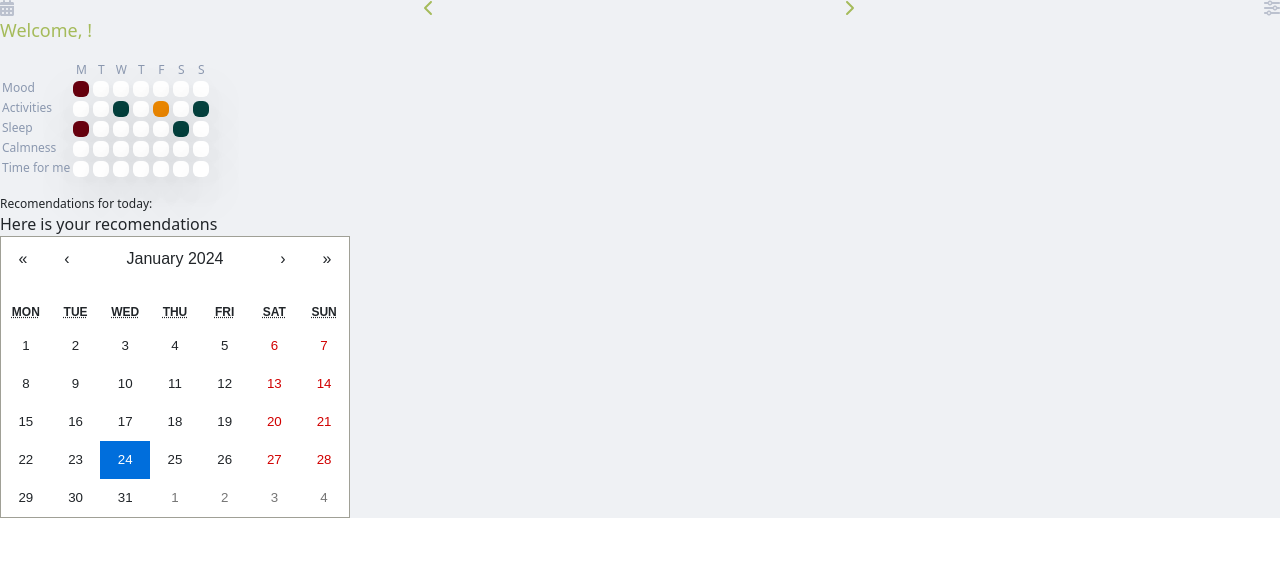
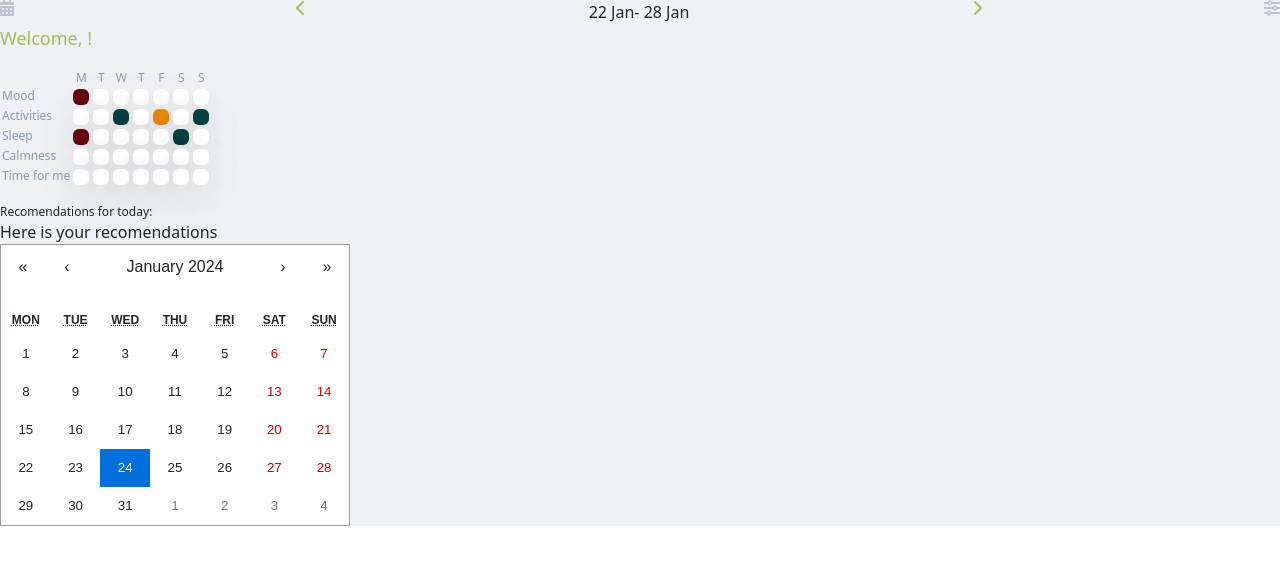
Before and after one commit to kaiuliia/well_being_frontend, a React (Create React App) app: page /user/dashboard in a window 1280 px wide. Shown: the top 564 px of the page. Built offline with nearby package versions, Linux system fonts and the light colour scheme; the HTML template or start-up script is replaced by a standard one.

Commit message:
added dates to the header

```diff
--- a/src/Pages/dashboard.tsx
+++ b/src/Pages/dashboard.tsx
@@ -4,6 +4,7 @@ import "react-calendar/dist/Calendar.css";
 import { DashboardTable } from "../components/dashboard/table";
 import { Recomend } from "../components/dashboard/recomend";
 import { HeaderDashboard } from "../components/dashboard/header";
+import moment from "moment";
 
 type ValuePiece = Date | null;
 
@@ -39,21 +40,28 @@ export function Dashboard() {
   // Formatting the dates to 'YYYY-MM-DD' format
   const formattedFirstDayOfWeek = firstDayOfWeek.toISOString().split("T")[0];
   const formattedLastDayOfWeek = lastDayOfWeek.toISOString().split("T")[0];
-
-  console.log("Start of the week:", formattedFirstDayOfWeek);
-  console.log("End of the week:", formattedLastDayOfWeek);
+  //
+  // console.log("Start of the week:", formattedFirstDayOfWeek);
+  // console.log("End of the week:", formattedLastDayOfWeek);
   const handleSubmit = () => {};
   // const [names, setNames] = useState('kolya')
   // const onchangeinput = (e: React.ChangeEvent<HTMLInputElement>) => {
   //  setNames(e.target.value) ;
   // };
 
+  moment.updateLocale("en", {
+    week: {
+      dow: 1, // Monday is the first day of the week.
+    },
+  });
+
   const calendarRange = value;
-
+  const startDate = moment().startOf("week").utc().format("D MMM");
+  const endDate = moment().endOf("week").utc().format("D MMM");
   console.log(calendarRange);
   return (
     <div className="bg-back-gray w-100">
-      <HeaderDashboard />
+      <HeaderDashboard startDate={startDate} endDate={endDate} />
       <div className="text-lg font-medium text-left text-main-light-green">
         Welcome, {name}!
       </div>
--- a/src/components/dashboard/header.tsx
+++ b/src/components/dashboard/header.tsx
@@ -4,15 +4,25 @@ import { faCalendarDays } from "@fortawesome/free-solid-svg-icons";
 import { faSliders } from "@fortawesome/free-solid-svg-icons";
 import { faChevronLeft } from "@fortawesome/free-solid-svg-icons";
 import { faChevronRight } from "@fortawesome/free-solid-svg-icons";
-export function HeaderDashboard() {
-  const startDate = new Date();
+import { Moment } from "moment";
+
+interface HeaderDashboardProps {
+  startDate: string;
+  endDate: string;
+}
+
+export function HeaderDashboard({ startDate, endDate }: HeaderDashboardProps) {
+  // const startDate = new Date();
   return (
+    <>
       <div className="flex justify-between">
         <FontAwesomeIcon icon={faCalendarDays} color="#BBC1CE" />
         <FontAwesomeIcon icon={faChevronLeft} color="#A5BB5A" />
+        {`${startDate}- ${endDate}`}
 
         <FontAwesomeIcon icon={faChevronRight} color="#A5BB5A" />
         <FontAwesomeIcon icon={faSliders} color="#BBC1CE" />
       </div>
+    </>
   );
 }
```
Lines whose indentation alone changed are shown as unchanged.
